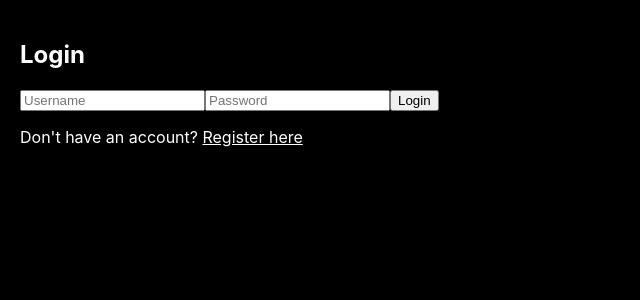
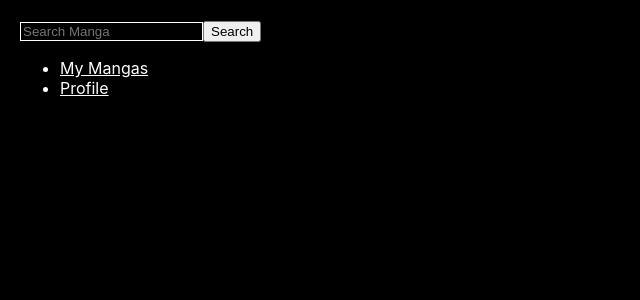
Before and after one commit to EdoardoPanzeri1/mangabox, a React (Create React App) app in the folder frontend/mangabox/: page /search in a window 1280 px wide. Shown: the top 300 px of the page, without its empty margins (0-640 px from the left). Built offline with nearby package versions, Linux system fonts and the light colour scheme.

Commit message:
created Search.js and updated App.js

```diff
--- a/frontend/mangabox/src/App.js
+++ b/frontend/mangabox/src/App.js
@@ -3,6 +3,7 @@ import { BrowserRouter as Router, Route, Routes } from 'react-router-dom';
 import Register from './components/Register';
 import Login from './components/Login';
 import Profile from './components/Profile';
+import Search from './components/Search';
 
 function App() {
   return (
@@ -12,6 +13,7 @@ function App() {
           <Route path="/login" element={<Login />} />
           <Route path="/register" element={<Register />} />
           <Route path="/profile" element={<Profile />} />
+          <Route path="/search" element={<Search />} />
           {/* Add a default route that redirects to /login */}
           <Route path="*" element={<Login />} />
         </Routes>
--- a/frontend/mangabox/src/components/Login.js
+++ b/frontend/mangabox/src/components/Login.js
@@ -17,7 +17,7 @@ const Login = () => {
       if (response.status === 200) {
         localStorage.setItem('token', response.data.token); // Save the token
         console.log("Token stored", response.data.token) // Log the token
-        navigate('/profile');
+        navigate('/search');
       }
     } catch (error) {
       console.error('There was an error logging in!', error);
--- /dev/null
+++ b/frontend/mangabox/src/components/Search.js
@@ -0,0 +1,58 @@
+import React, { useState } from 'react';
+import { Link } from 'react-router-dom';
+import axios from 'axios';
+
+const Search = () => {
+  const [query, setQuery] = useState('');
+  const [results, setResults] = useState([]);
+
+  const handleSearch = async (e) => {
+    e.preventDefault();
+
+    try {
+      const response = await axios.get(`http://localhost:8080/search?q=${query}`);
+
+      if (response.status === 200) {
+        setResults(response.data);
+      }
+    } catch (error) {
+      console.error('There was an error with the search!', error);
+    }
+  };
+
+  return (
+    <div style={{ backgroundColor: 'black', color: 'white', minHeight: '100vh', padding: '20px' }}>
+      <form onSubmit={handleSearch}>
+        <input
+          type="text"
+          placeholder="Search Manga"
+          value={query}
+          onChange={(e) => setQuery(e.target.value)}
+          style={{ backgroundColor: 'black', color: 'white', border: '1px solid white' }}
+        />
+        <button type="submit">Search</button>
+      </form>
+      <div>
+        {results.length > 0 && (
+          <ul>
+            {results.map((manga, index) => (
+              <li key={index}>
+                <h3>{manga.Title}</h3>
+                <p>{manga.Author}</p>
+                <img src={manga.ImageURL} alt={manga.Title} style={{ maxWidth: '100px'}} />
+              </li>
+            ))}
+          </ul>
+        )}
+      </div>
+      <nav>
+        <ul>
+          <li><Link to="/mangas" style={{ color: 'white' }}>My Mangas</Link></li>
+          <li><Link to="/profile" style={{ color: 'white' }}>Profile</Link></li>
+        </ul>
+      </nav>
+    </div>
+  );
+};
+
+export default Search;
```
Also changed, not shown: 1 other file (tests, documents, lock files or other folders).
